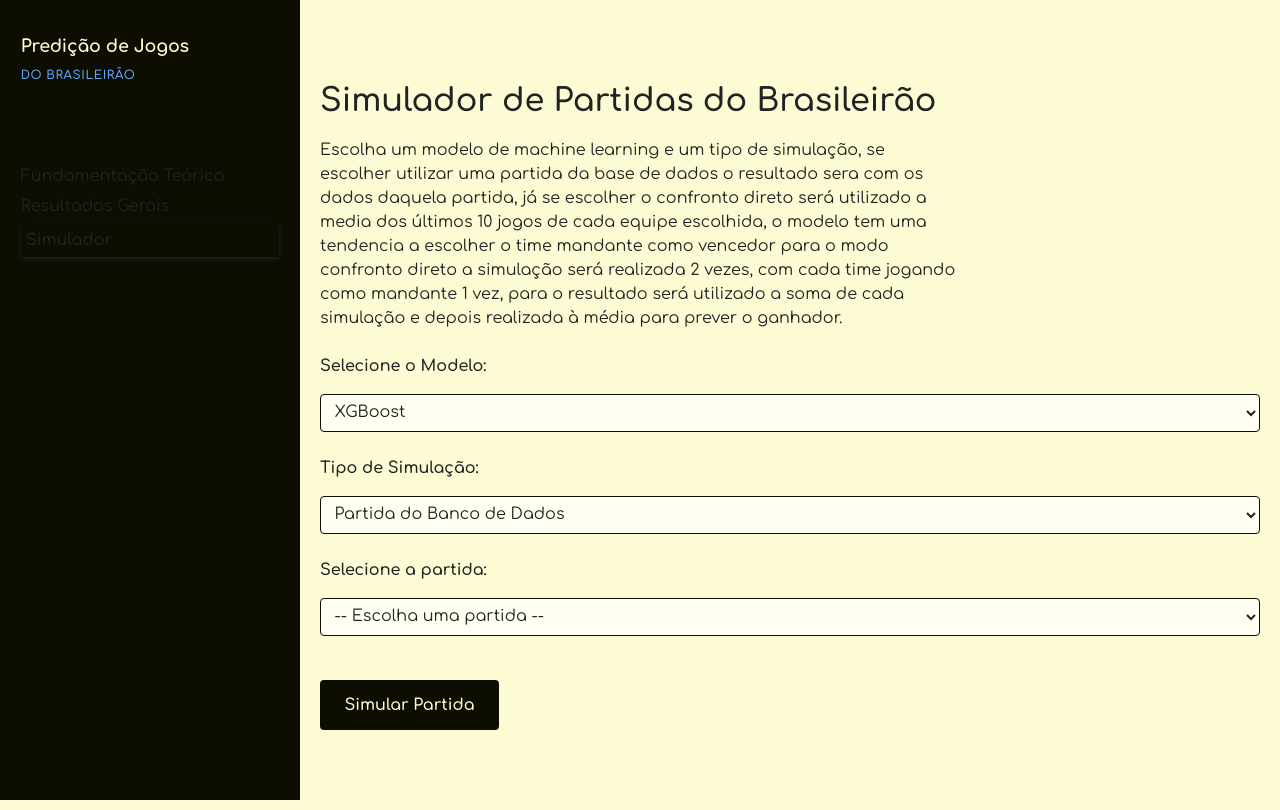
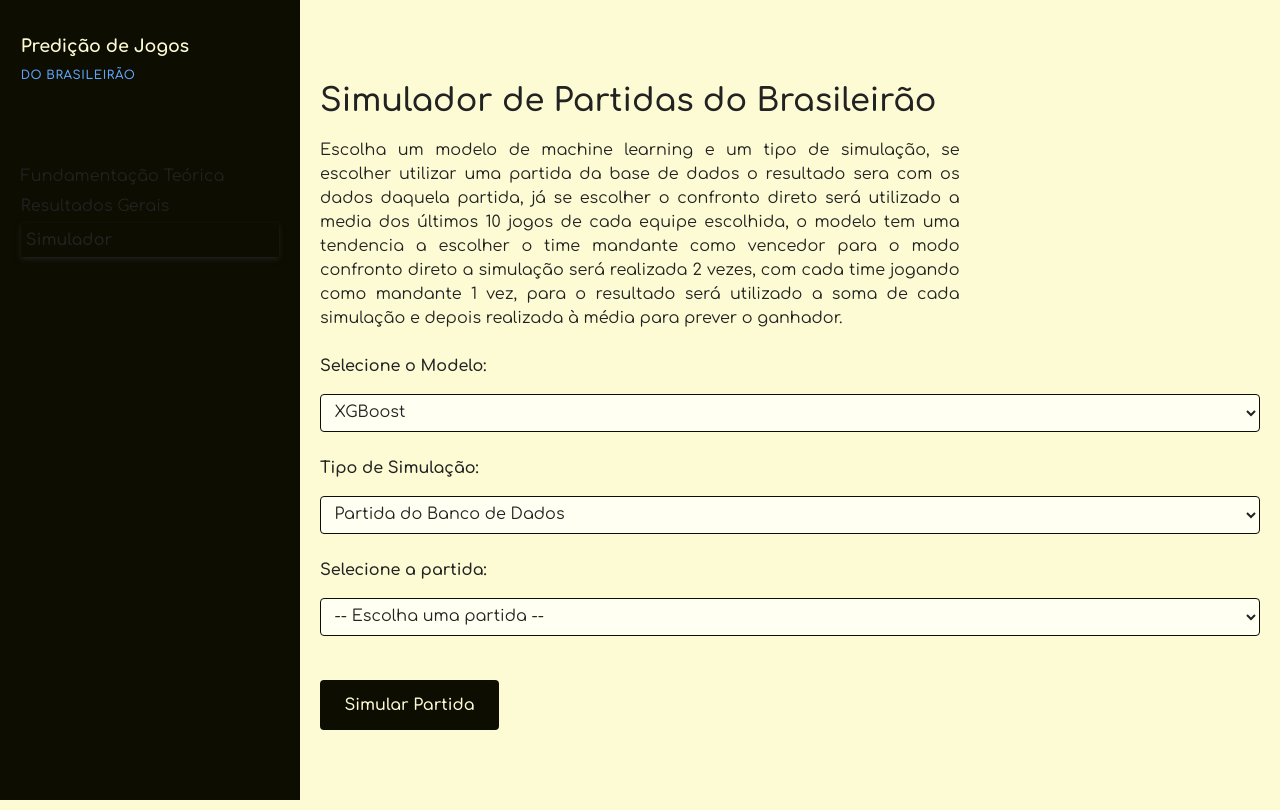
Before and after one commit to CarlosSonego/Estagio, a Flask app: page /simulador in a window 1280 px wide. Run offline with Flask 3, Linux system fonts and the light colour scheme; some libraries are stand-ins or nearby versions.

Commit message:
Update simulador.html

```diff
--- a/base/templates/simulador.html
+++ b/base/templates/simulador.html
@@ -29,7 +29,7 @@
     <main class="corpo">
         <div class="simulador">
             <h1>Simulador de Partidas do Brasileirão</h1>
-            <p class="intro">
+            <p class="intro" style="text-align: justify;">
                 Escolha um modelo de machine learning e um tipo de simulação, se escolher utilizar uma partida da base de dados
                 o resultado sera com os dados daquela partida, já se escolher o confronto direto será utilizado a media dos últimos 10 jogos
                 de cada equipe escolhida, o modelo tem uma tendencia a escolher o time mandante como vencedor para o modo confronto direto
```
